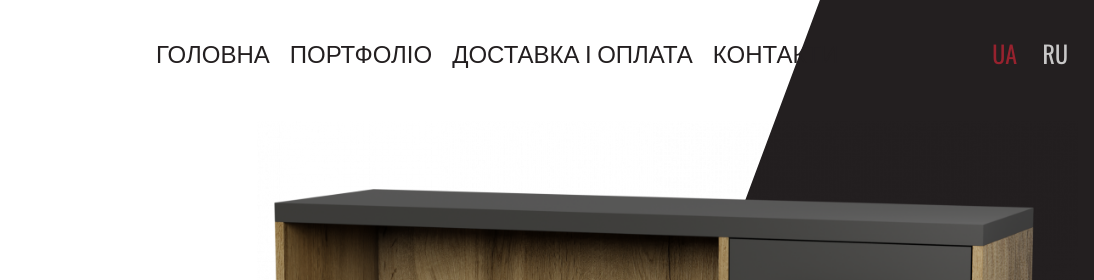
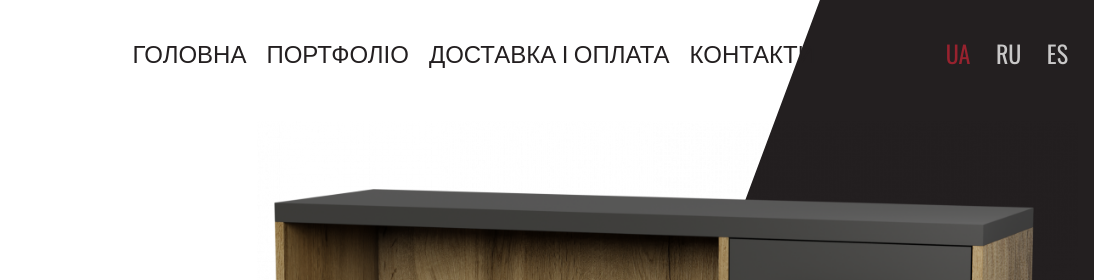
Before and after one commit to StepanPetei/steel-forest, a plain HTML site: page index.html in a window 1280 px wide. Shown: the top 280 px of the page, 186-1280 px from the left. Drawn offline with nearby package versions, Linux system fonts and the light colour scheme.

Commit message:
Añadidos enlaces

```diff
--- a/index.html
+++ b/index.html
@@ -42,6 +42,7 @@
             <div>
               <a href="#" id="ua" class="active">UA</a>
               <a href="/ru/index.html" id="ru">RU</a>
+              <a href="/es/index.html" id="ru">ES</a>
             </div>
         </div>
       </nav>
```
Also changed, not shown: ru/index.html (+1 -0 lines).
